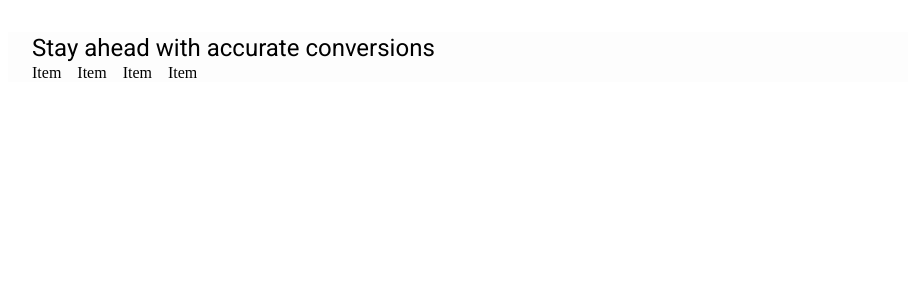
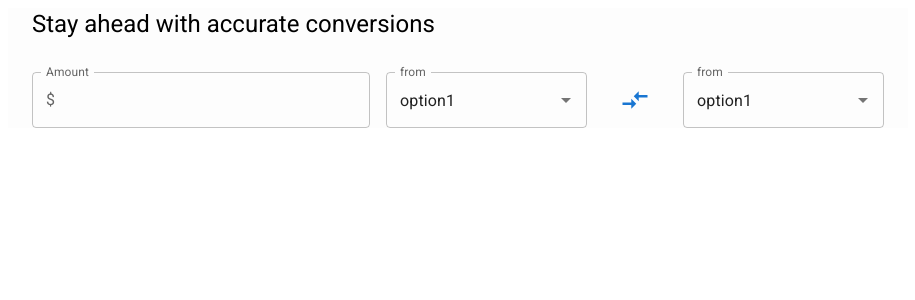
Before and after one commit to npouriaa/Currency-convertor-react, a React (Vite) app: page / in a window 1280 px wide. Shown: the top 300 px of the page, without its empty margins (182-1097 px from the left). Built offline with nearby package versions, Linux system fonts and the light colour scheme.

Commit message:
create ui of the components

```diff
--- a/package.json
+++ b/package.json
@@ -13,6 +13,7 @@
     "@emotion/react": "^11.11.1",
     "@emotion/styled": "^11.11.0",
     "@fontsource/roboto": "^5.0.8",
+    "@mui/icons-material": "^5.14.9",
     "@mui/material": "^5.14.10",
     "react": "^18.2.0",
     "react-dom": "^18.2.0"
--- a/src/App.jsx
+++ b/src/App.jsx
@@ -8,7 +8,7 @@ import SwitchCountry from "./components/SwitchCountry";
 const App = () => {
   return (
     <Container maxWidth="md" sx={{ background: "#fdfdfd" }}>
-      <Typography variant="h5" sx={{ marginTop: "32px" }}>
+      <Typography variant="h5" sx={{ marginBottom: "32px" }}>
         Stay ahead with accurate conversions
       </Typography>
       <Grid container spacing={2}>
--- a/src/components/InputAmount.jsx
+++ b/src/components/InputAmount.jsx
@@ -1,8 +1,19 @@
-import { Grid } from "@mui/material";
+import { Grid, InputAdornment, TextField } from "@mui/material";
 import React from "react";
 
 const InputAmount = () => {
-  return <Grid item>Item</Grid>;
+  return (
+    <Grid item xs={12} md>
+      <TextField
+        label="Amount"
+        fullWidth
+        InputProps={{
+          type : "number" ,
+          startAdornment: <InputAdornment position="start">$</InputAdornment>,
+        }}
+      />
+    </Grid>
+  );
 };
 
 export default InputAmount;
--- a/src/components/SelectCountry.jsx
+++ b/src/components/SelectCountry.jsx
@@ -1,8 +1,16 @@
-import { Grid } from "@mui/material";
+import { Autocomplete, Grid, TextField } from "@mui/material";
 import React from "react";
 
 const SelectCountry = () => {
-  return <Grid item>Item</Grid>;
+  return (
+    <Grid item xs={12} md={3}>
+      <Autocomplete
+        value="option1"
+        options={["option1", "option2"]}
+        renderInput={(params) => <TextField {...params} label="from" />}
+      />
+    </Grid>
+  );
 };
 
 export default SelectCountry;
--- a/src/components/SwitchCountry.jsx
+++ b/src/components/SwitchCountry.jsx
@@ -1,8 +1,20 @@
-import { Grid } from "@mui/material";
+import { Button, Grid } from "@mui/material";
 import React from "react";
+import CompareArrowsIcon from "@mui/icons-material/CompareArrows";
 
 const SwitchCountry = () => {
-  return <Grid item>Item</Grid>;
+  return (
+    <Grid item xs={12} md="auto">
+      <Button
+        sx={{
+          borderRadius: 1,
+          height: "100%",
+        }}
+      >
+        <CompareArrowsIcon sx={{ fontSize: 30 }} />
+      </Button>
+    </Grid>
+  );
 };
 
 export default SwitchCountry;
```
Also changed, not shown: 1 other file (tests, documents, lock files or other folders).
